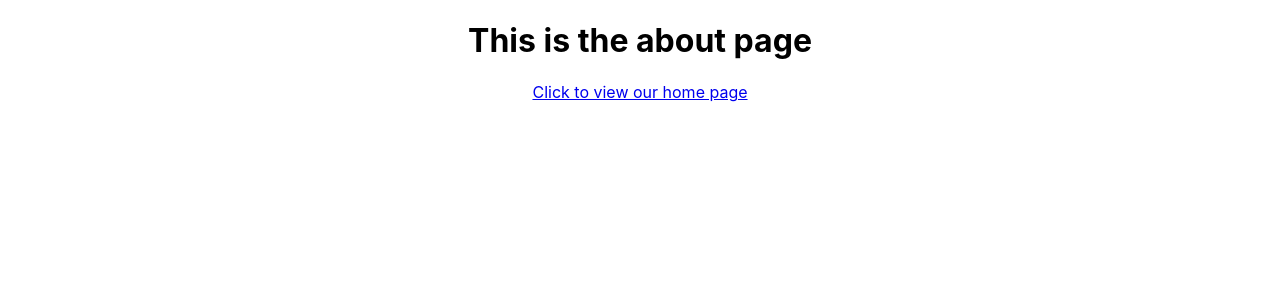
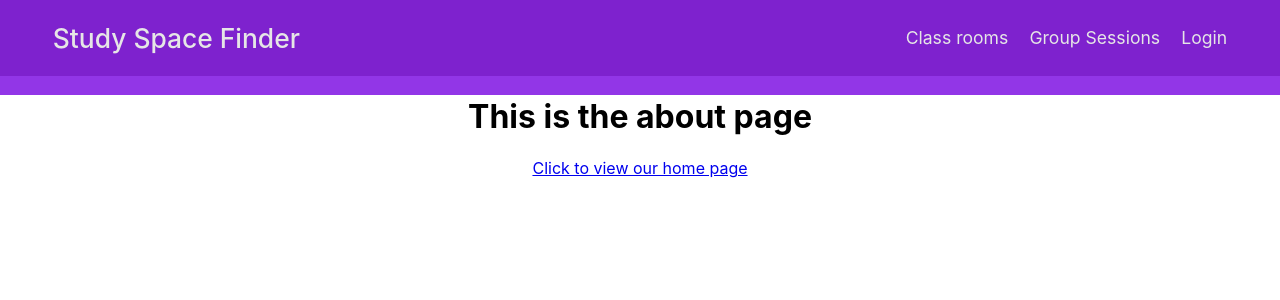
Before and after one commit to VikeLabs/StudySpaceFinder, a React (Create React App) app: page /about in a window 1280 px wide. Shown: the top 300 px of the page. Built offline with nearby package versions, Linux system fonts and the light colour scheme.

Commit message:
feat: Navbar

```diff
--- a/src/App.tsx
+++ b/src/App.tsx
@@ -1,16 +1,16 @@
-import React from 'react';
-import logo from './logo.svg';
-import { Routes, Route } from "react-router-dom"
-import './App.css';
-import Home from "./components/Home/index"
-import About from "./components/About/index"
+import { Routes, Route } from "react-router-dom";
+import "./App.css";
+import Home from "./components/Home/index";
+import About from "./components/About/index";
+import Nav from "components/common/Nav";
 
 function App() {
   return (
     <div className="App">
+      <Nav />
       <Routes>
-        <Route path="/" element={ <Home/> } />
-        <Route path="about" element={ <About/> } />
+        <Route path="/" element={<Home />} />
+        <Route path="about" element={<About />} />
       </Routes>
     </div>
   );
--- /dev/null
+++ b/src/components/common/Nav/Nav.module.css
@@ -0,0 +1,47 @@
+.nav {
+  display: flex;
+  justify-content: center;
+  background-color: var(--accent-main);
+  position: sticky;
+  top: 0;
+  width: 100vw;
+  z-index: 999;
+  color: hsl(0deg, 0%, 90%);
+  font-size: 1.1em;
+}
+
+.nav::before {
+  content: "";
+  position: absolute;
+  left: 0;
+  bottom: -1.1em;
+  height: 1.1em;
+  width: 100%;
+  background-color: var(--accent-lighter);
+}
+
+.container,
+.container ul {
+  display: flex;
+  align-items: center;
+  justify-content: space-between;
+}
+
+.container {
+  padding: 0 3em;
+  max-width: 1500px;
+  flex-grow: 1;
+}
+
+.container h1 {
+  font-weight: 500;
+}
+
+.container ul {
+  list-style: none;
+  gap: 1.2em;
+}
+
+ul > li {
+  cursor: pointer;
+}
--- /dev/null
+++ b/src/components/common/Nav/index.tsx
@@ -0,0 +1,19 @@
+import style from "./Nav.module.css";
+
+const Nav = () => {
+  return (
+    <nav className={style.nav}>
+      <div className={style.container}>
+        <h1>Study Space Finder</h1>
+
+        <ul>
+          <li>Class rooms</li>
+          <li>Group Sessions</li>
+          <li>Login</li>
+        </ul>
+      </div>
+    </nav>
+  );
+};
+
+export default Nav;
--- a/src/index.css
+++ b/src/index.css
@@ -1,13 +1,18 @@
 body {
   margin: 0;
-  font-family: -apple-system, BlinkMacSystemFont, 'Segoe UI', 'Roboto', 'Oxygen',
-    'Ubuntu', 'Cantarell', 'Fira Sans', 'Droid Sans', 'Helvetica Neue',
+  font-family: -apple-system, BlinkMacSystemFont, "Segoe UI", "Roboto", "Oxygen",
+    "Ubuntu", "Cantarell", "Fira Sans", "Droid Sans", "Helvetica Neue",
     sans-serif;
   -webkit-font-smoothing: antialiased;
   -moz-osx-font-smoothing: grayscale;
 }
 
 code {
-  font-family: source-code-pro, Menlo, Monaco, Consolas, 'Courier New',
+  font-family: source-code-pro, Menlo, Monaco, Consolas, "Courier New",
     monospace;
 }
+
+:root {
+  --accent-main: hsl(272deg, 72%, 47%);
+  --accent-lighter: hsl(271deg, 79%, 56%);
+}
```
